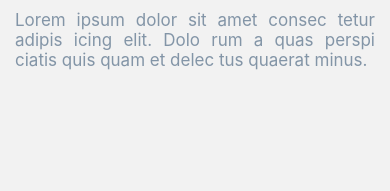
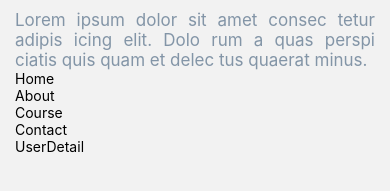
Before and after one commit to alnooristiak/OnlineEducationApp, a React Native app: screen /Home in a window 390 px wide. Shown: the part 555-746 px from the top of the page. Built offline with nearby package versions, Linux system fonts and the light colour scheme.

Commit message:
addin munu

```diff
--- a/App.js
+++ b/App.js
@@ -17,7 +17,6 @@ export default function App() {
   return (
     <NavigationContainer>
       <Stack.Navigator initialRouteName="Home">
-
         {/* Home page  */}
         <Stack.Screen name="Home" component={Home} />
 
@@ -32,7 +31,6 @@ export default function App() {
 
         {/* User Detail Page  */}
         <Stack.Screen name="UserDetail" component={UserDetail} />
-
       </Stack.Navigator>
     </NavigationContainer>
   );
--- a/src/screen/Home/Home.js
+++ b/src/screen/Home/Home.js
@@ -1,10 +1,12 @@
 import { Image, StyleSheet, Text, View } from 'react-native';
 import React from 'react';
+import Menus from '../Shaired/Menus';
 // import herobanner from '../../../assets/heroBanner.jpg';
 
 const Home = () => {
     return (
         <View style={styles.mainWrapper}>
+            <View>
                 <View>
                     <Image style={styles.imageStyle} source={require("../../../assets/heroBanner.jpg")} />
                 </View>
@@ -18,6 +20,11 @@ const Home = () => {
                     </Text>
                 </View>
             </View>
+            {/* Menus  */}
+            <View>
+                <Menus></Menus>
+            </View>
+        </View>
     )
 }
 
@@ -26,12 +33,12 @@ export default Home
 const styles = StyleSheet.create({
 
     // main wrapper section
-    mainWrapper:{
+    mainWrapper: {
         padding: 15,
     },
 
     // hero section image css
-    imageStyle:{
+    imageStyle: {
         width: "100%",
         // marginLeft: 10,
         // marginRight: 10,
@@ -41,16 +48,16 @@ const styles = StyleSheet.create({
     },
 
     // hero section text css
-    heroTextSec:{
+    heroTextSec: {
         marginTop: 15,
     },
-    heroFirstText:{
+    heroFirstText: {
         textAlign: "center",
         fontWeight: 'bold',
         textTransform: 'uppercase',
         fontSize: 30,
     },
-    heroSirstText:{
+    heroSirstText: {
         // marginTop: ,
         textTransform: 'uppercase',
         textAlign: "center",
@@ -58,10 +65,10 @@ const styles = StyleSheet.create({
         fontSize: 25,
         color: '#01a3a4',
     },
-    heroParaTextSec:{
+    heroParaTextSec: {
         marginTop: 15,
     },
-    heroParaText:{
+    heroParaText: {
         color: '#8395a7',
         fontSize: 17,
         textAlign: 'justify',
--- /dev/null
+++ b/src/screen/Shaired/Menus.js
@@ -0,0 +1,49 @@
+import { StyleSheet, Text, TouchableOpacity, View } from 'react-native'
+import React from 'react'
+import { useNavigation } from '@react-navigation/native'
+
+const Menus = () => {
+    const navigation = useNavigation();
+
+  return (
+    <View>
+      <TouchableOpacity
+      style={styles.menuBtn}
+      onPress={() => navigation.navigate("Home")}>
+        <Text>Home</Text>
+      </TouchableOpacity>
+
+      <TouchableOpacity
+      style={styles.menuBtn}
+      onPress={() => navigation.navigate("About")}>
+        <Text>About</Text>
+      </TouchableOpacity>
+
+      <TouchableOpacity
+      style={styles.menuBtn}
+      onPress={() => navigation.navigate("Course")}>
+        <Text>Course</Text>
+      </TouchableOpacity>
+
+      <TouchableOpacity
+      style={styles.menuBtn}
+      onPress={() => navigation.navigate("Contact")}>
+        <Text>Contact</Text>
+      </TouchableOpacity>
+
+      <TouchableOpacity
+      style={styles.menuBtn}
+      onPress={() => navigation.navigate("UserDetail")}>
+        <Text>UserDetail</Text>
+      </TouchableOpacity>
+    </View>
+  )
+}
+
+export default Menus
+
+const styles = StyleSheet.create({
+    // menuBtn:{
+
+    // }
+})
```
Lines whose indentation alone changed are shown as unchanged.
